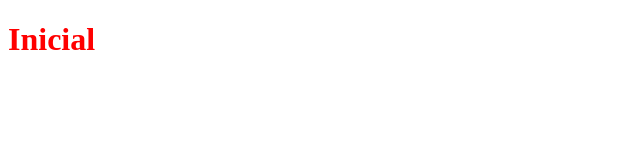
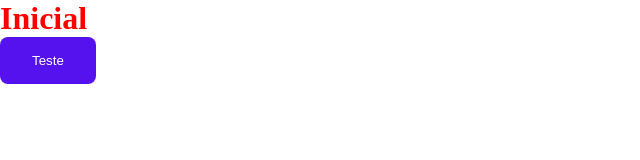
Before and after one commit to Macieljs/css-zeus, a plain HTML site: page index.html in a window 1280 px wide. Shown: the whole page, without its empty margins (0-640 px from the left). Drawn offline with Linux system fonts and the light colour scheme.

Commit message:
class 2 update

```diff
--- a/index.css
+++ b/index.css
@@ -1,3 +1,16 @@
+*{
+    margin: 0;
+    padding: 0;
+    box-sizing: border-box;
+}
 h1{
     color: red;
 }
+.button__purple{
+    border: unset;
+    background: #51e;
+    color: #ffff;
+    padding: 1rem 2rem 1rem 2rem;
+    border-radius: 0.5rem;
+
+}
--- a/index.html
+++ b/index.html
@@ -8,5 +8,6 @@
 </head>
 <body>
     <h1> Inicial </h1>
+    <button class="button__purple"> Teste </button>
 </body>
 </html>
```
